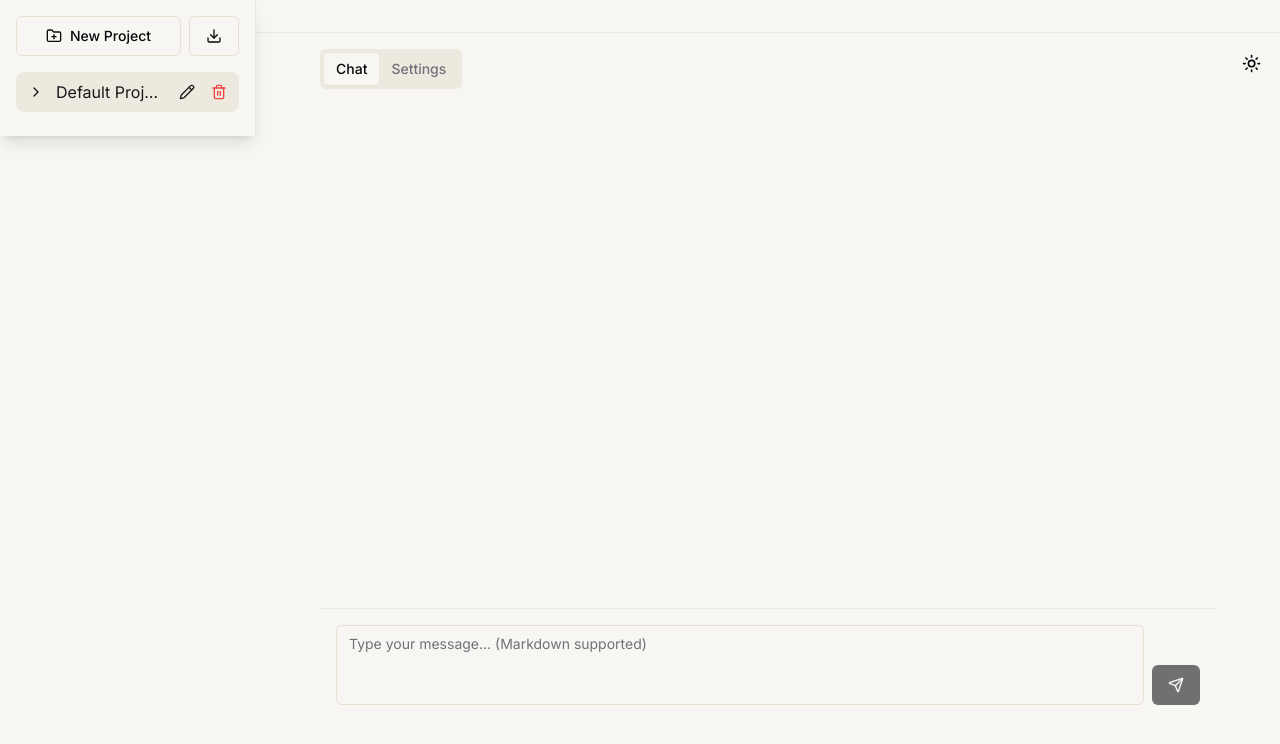
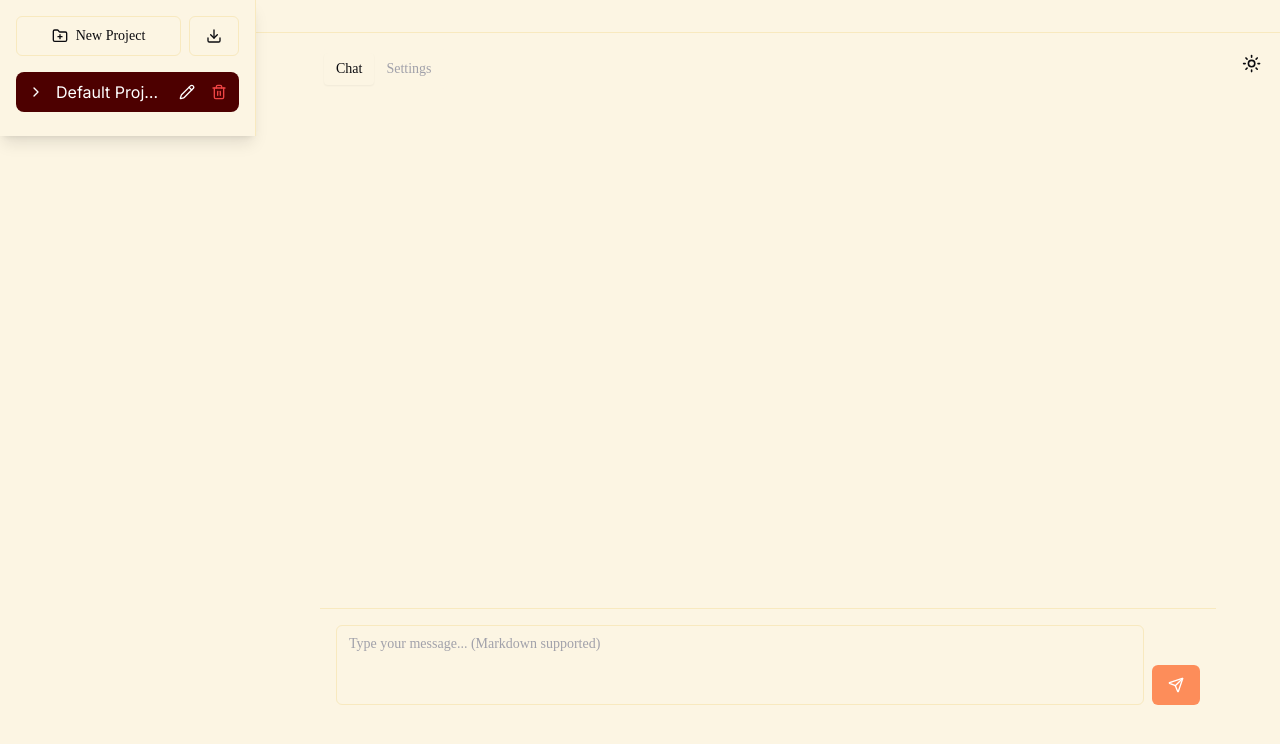
Before and after one commit to nick1udwig/kibitz, a Next.js app: page / in a window 1280 px wide. Shown: the top 744 px of the page. Built offline with nearby package versions, Linux system fonts and the light colour scheme.

Commit message:
feat: implement Kinode theme styling

```diff
--- a/src/app/globals.css
+++ b/src/app/globals.css
@@ -2,72 +2,108 @@
 @tailwind components;
 @tailwind utilities;
 
+@import url('https://fonts.googleapis.com/css2?family=Kode+Mono:wght@700&display=swap');
+
 @layer base {
   :root {
-    --background: 45 30% 96%;
-    --foreground: 240 10% 3.9%;
+    --font-family-main: 'Kode Mono', monospace;
 
-    --card: 45 30% 96%;
-    --card-foreground: 240 10% 3.9%;
+    --orange: 17 100% 50%;
+    --dark-orange: 17 100% 40%;
+    --blue: 207 68% 51%;
+    --off-white: 0 0% 99%;
+    --white: 0 0% 100%;
+    --off-black: 240 17% 5%;
+    --black: 0 0% 0%;
+    --tan: 44 80% 94%;
+    --ansi-red: 1 69% 52%;
+    --maroon: 0 100% 15%;
+    --gray: 196 18% 46%;
+    --tasteful-dark: 0 0% 12%;
 
-    --popover: 45 30% 96%;
-    --popover-foreground: 240 10% 3.9%;
+    --background: 44 80% 94%;
+    --foreground: 240 17% 5%;
 
-    --primary: 240 5.9% 10%;
-    --primary-foreground: 0 0% 98%;
+    --card: 0 0% 100%;
+    --card-foreground: 240 17% 5%;
 
-    --secondary: 45 30% 90%;
-    --secondary-foreground: 240 5.9% 10%;
+    --popover: 0 0% 100%;
+    --popover-foreground: 240 17% 5%;
 
-    --muted: 45 30% 90%;
-    --muted-foreground: 240 3.8% 46.1%;
+    --primary: 17 100% 50%;
+    --primary-foreground: 0 0% 100%;
 
-    --accent: 45 30% 90%;
-    --accent-foreground: 240 5.9% 10%;
+    --secondary: 44 80% 94%;
+    --secondary-foreground: 240 17% 5%;
+
+    --muted: 44 80% 94%;
+    --muted-foreground: 240 5% 64.9%;
+
+    --accent: 0 100% 15%;
+    --accent-foreground: 0 0% 100%;
 
     --destructive: 0 84.2% 60.2%;
     --destructive-foreground: 0 0% 98%;
 
-    --border: 45 30% 86%;
-    --input: 45 30% 86%;
-    --ring: 240 5.9% 10%;
+    --border: 44 80% 86%;
+    --input: 44 80% 86%;
+    --ring: 17 100% 50%;
 
     --radius: 0.5rem;
   }
 
   .dark {
-    --background: 240 10% 3.9%;
-    --foreground: 0 0% 98%;
+    --background: 0 0% 12%;
+    --foreground: 0 0% 99%;
 
-    --card: 240 10% 3.9%;
-    --card-foreground: 0 0% 98%;
+    --card: 0 100% 15%;
+    --card-foreground: 0 0% 99%;
 
-    --popover: 240 10% 3.9%;
-    --popover-foreground: 0 0% 98%;
+    --popover: 0 100% 15%;
+    --popover-foreground: 0 0% 99%;
 
-    --primary: 0 0% 98%;
-    --primary-foreground: 240 5.9% 10%;
+    --primary: 17 100% 50%;
+    --primary-foreground: 0 0% 100%;
 
-    --secondary: 240 3.7% 15.9%;
-    --secondary-foreground: 0 0% 98%;
+    --secondary: 0 0% 12%;
+    --secondary-foreground: 0 0% 99%;
 
-    --muted: 240 3.7% 15.9%;
+    --muted: 0 0% 15%;
     --muted-foreground: 240 5% 64.9%;
 
-    --accent: 240 3.7% 15.9%;
-    --accent-foreground: 0 0% 98%;
+    --accent: 0 100% 15%;
+    --accent-foreground: 0 0% 99%;
 
     --destructive: 0 62.8% 30.6%;
     --destructive-foreground: 0 0% 98%;
 
-    --border: 240 3.7% 15.9%;
-    --input: 240 3.7% 15.9%;
-    --ring: 240 4.9% 83.9%;
+    --border: 0 0% 20%;
+    --input: 0 0% 20%;
+    --ring: 17 100% 50%;
   }
 }
 
 @layer base {
+  * {
+    @apply border-border;
+  }
+
   body {
-    @apply bg-background text-foreground;
+    @apply bg-background text-foreground font-['Kode_Mono'];
+    background-image: radial-gradient(circle at -1% -47%, rgba(71, 0, 0, 0.17) 7%, transparent 58.05%), radial-gradient(circle at 81% 210%, rgba(214, 67, 5, 0.31) 17%, transparent 77.05%);
+    min-width: 100vw;
+    min-height: 100vh;
+  }
+
+  a {
+    @apply text-primary hover:text-primary/90 hover:underline hover:decoration-wavy transition-colors;
+  }
+
+  button {
+    @apply font-['Kode_Mono'];
+  }
+
+  input, textarea {
+    @apply font-['Kode_Mono'];
   }
 }
--- a/tailwind.config.ts
+++ b/tailwind.config.ts
@@ -50,6 +50,23 @@ module.exports = {
           DEFAULT: "hsl(var(--card))",
           foreground: "hsl(var(--card-foreground))",
         },
+        kinode: {
+          orange: "hsl(var(--orange))",
+          'dark-orange': "hsl(var(--dark-orange))",
+          blue: "hsl(var(--blue))",
+          'off-white': "hsl(var(--off-white))",
+          white: "hsl(var(--white))",
+          'off-black': "hsl(var(--off-black))",
+          black: "hsl(var(--black))",
+          tan: "hsl(var(--tan))",
+          'ansi-red': "hsl(var(--ansi-red))",
+          maroon: "hsl(var(--maroon))",
+          gray: "hsl(var(--gray))",
+          'tasteful-dark': "hsl(var(--tasteful-dark))",
+        }
+      },
+      fontFamily: {
+        'kode': ['Kode Mono', 'monospace'],
       },
       borderRadius: {
         lg: "var(--radius)",
```
